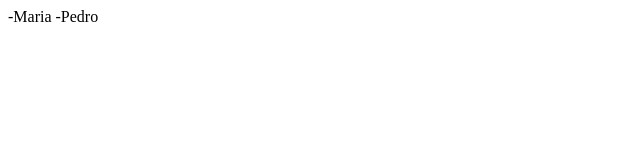
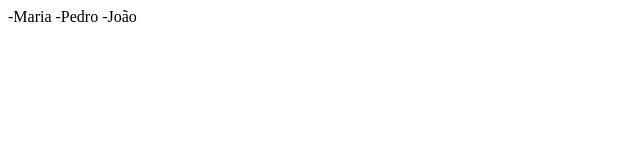
Before and after one commit to SouzaDiegoCl/projeto-2b, a plain HTML site: page index.html in a window 1280 px wide. Shown: the full height of the page, 0-640 px from the left. Drawn offline with Linux system fonts and the light colour scheme.

Commit message:
Versão 3.0

```diff
--- a/index.html
+++ b/index.html
@@ -9,5 +9,6 @@
 <body>
     -Maria
     -Pedro
+    -João
 </body>
 </html>
```
